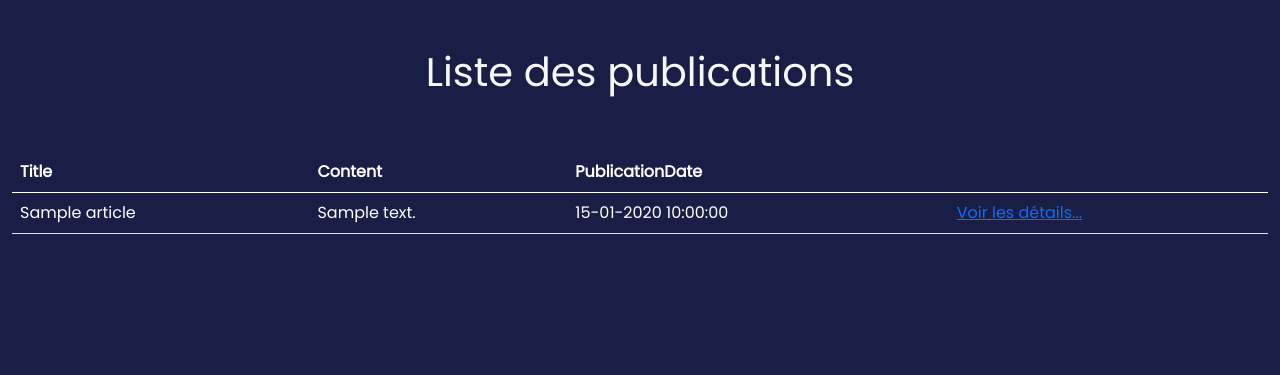
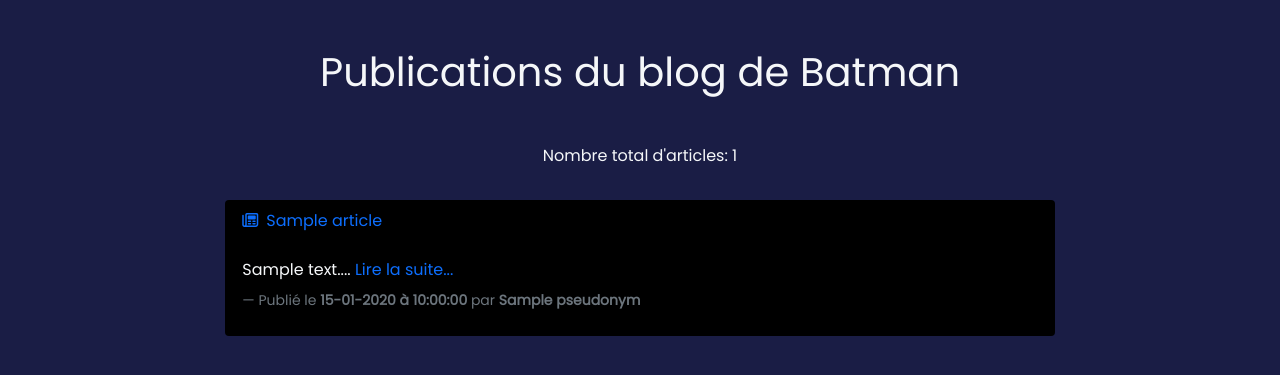
Before and after one commit to Dvdljz/leblogdebatman, a Symfony app: template templates/blog/publicationList.html.twig in a window 1280 px wide. Shown: the part 56-431 px from the top of the page. Run offline with Twig, Linux system fonts and the light colour scheme; the template is opened without the code that fills it: most values are stand-ins (such as "Sample title", 1, 10 or a date in 2020); some libraries are stand-ins or nearby versions.

Commit message:
Ajout liste des publications

```diff
--- a/templates/blog/publicationList.html.twig
+++ b/templates/blog/publicationList.html.twig
@@ -6,34 +6,51 @@
 {% block body %}
 
     <div class="container-fluid">
+
         <div class="row">
-        <div class="col-12 text-center my-5">
-            <h1>Liste des publications</h1>
+            <h1 class="col-12 text-center my-5">Publications du blog de Batman</h1>
         </div>
+
+        <div class="row">
+
+            <div class="col-12 col-md-8 offset-md-2">
+
+                <div class="row">
+                    <p class="col-12 text-center">Nombre total d'articles: {{ articles|length }}</p>
                 </div>
 
 
-    <table class="table text-white">
-        <thead>
-        <tr>
-            <th>Title</th>
-            <th>Content</th>
-            <th>PublicationDate</th>
-            <th></th>
-        </tr>
-        </thead>
-            <tbody>
+                <div class="row">
+
                     {% for article in articles %}
-                <tr>
-                    <td>{{ article.title }}</td>
-                    <td>{{ article.content }}</td>
-                    <td>{{ article.publicationDate|date('d-m-Y H:i:s')}}</td>
-                    <td><a href="{{ path('blog_publication_view', {'id': article.id}) }}">Voir les détails...</a></td>
+                    {# Un article #}
+                    <div class="col-12">
 
-                </tr>
+                        <div class="card my-3 bg-black">
 
+                            <div class="card-header">
+                                <a href="#" class="text-decoration-none"><i class="far fa-newspaper me-2"></i>{{ article.title }}</a>
+                            </div>
+
+                            <div class="card-body">
+
+                                <div class="mb-2">
+
+                                    {{ article.content|slice(0, 150) }}...
+
+                                    <a class="text-decoration-none" href="{{ path('blog_publication_view', {'id': article.id}) }}">Lire la suite...</a>
+                                </div>
+
+                                <footer class="blockquote-footer my-2">Publié le <strong>{{ article.publicationDate|date('d-m-Y à H:i:s')}}</strong> par <strong>{{ article.author.pseudonym }}</strong></footer>
+
+
+                            </div>
+
+                        </div>
                         {% endfor %}
-            </tbody>
-        </table>
+                    </div>
+                </div>
+            </div>
+        </div>
     </div>
 {% endblock %}
```
Lines whose indentation alone changed are shown as unchanged.
